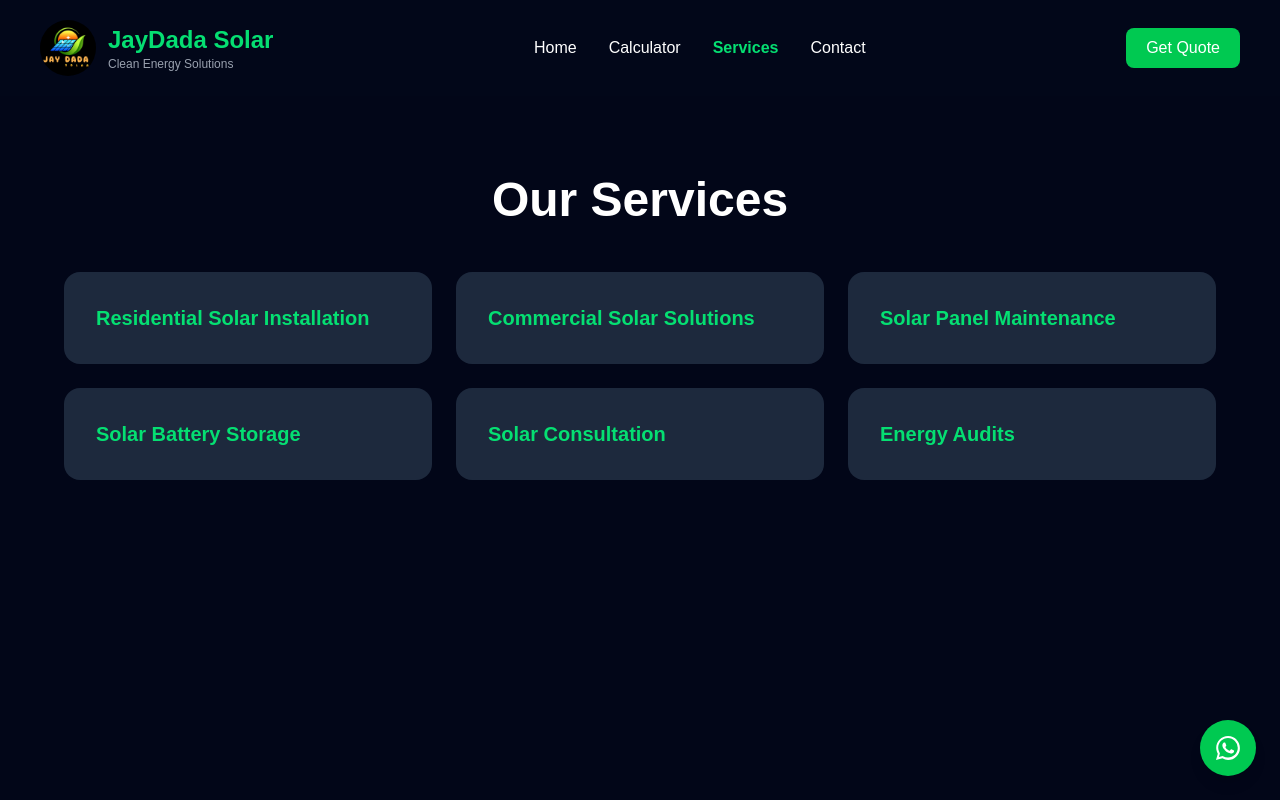
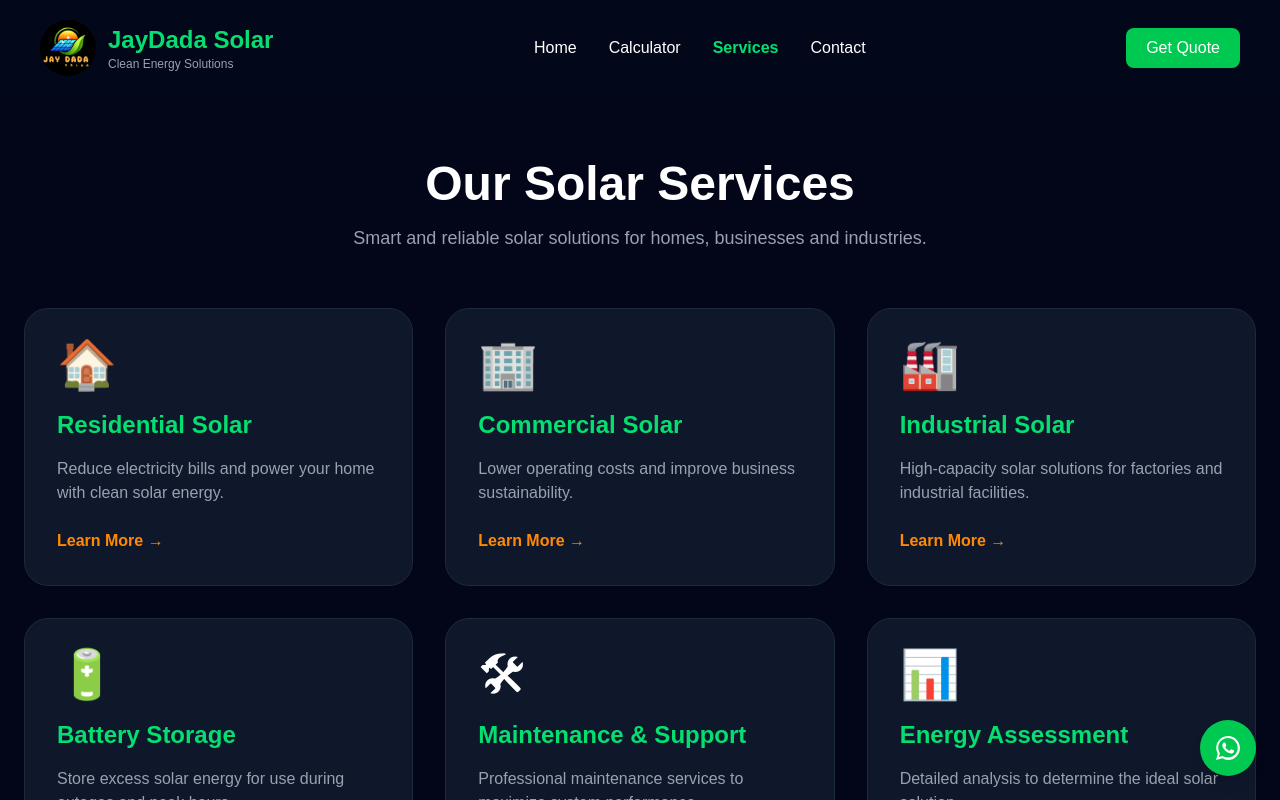
Before and after one commit to rahulsingh81069/solar-energy-website, a React (Vite) app: page /services in a window 1280 px wide. Shown: the top 800 px of the page. Built offline with nearby package versions, Linux system fonts and the light colour scheme.

Commit message:
Enhanced service cards design

```diff
--- a/src/pages/Services.jsx
+++ b/src/pages/Services.jsx
@@ -1,31 +1,85 @@
 export default function Services() {
   const services = [
-    "Residential Solar Installation",
-    "Commercial Solar Solutions",
-    "Solar Panel Maintenance",
-    "Solar Battery Storage",
-    "Solar Consultation",
-    "Energy Audits",
+    {
+      icon: "🏠",
+      title: "Residential Solar",
+      description:
+        "Reduce electricity bills and power your home with clean solar energy.",
+    },
+    {
+      icon: "🏢",
+      title: "Commercial Solar",
+      description:
+        "Lower operating costs and improve business sustainability.",
+    },
+    {
+      icon: "🏭",
+      title: "Industrial Solar",
+      description:
+        "High-capacity solar solutions for factories and industrial facilities.",
+    },
+    {
+      icon: "🔋",
+      title: "Battery Storage",
+      description:
+        "Store excess solar energy for use during outages and peak hours.",
+    },
+    {
+      icon: "🛠",
+      title: "Maintenance & Support",
+      description:
+        "Professional maintenance services to maximize system performance.",
+    },
+    {
+      icon: "📊",
+      title: "Energy Assessment",
+      description:
+        "Detailed analysis to determine the ideal solar solution.",
+    },
   ];
 
   return (
-    <div className="min-h-screen bg-slate-950 text-white py-20 px-6">
-      <h1 className="text-5xl font-bold text-center mb-12">
-        Our Services
+    <section className="min-h-screen bg-slate-950 text-white py-16 px-6">
+      <div className="max-w-7xl mx-auto">
+
+        <div className="text-center mb-14">
+          <h1 className="text-5xl font-bold mb-4">
+            Our Solar Services
           </h1>
 
-      <div className="max-w-6xl mx-auto grid md:grid-cols-3 gap-6">
+          <p className="text-gray-400 text-lg">
+            Smart and reliable solar solutions for homes,
+            businesses and industries.
+          </p>
+        </div>
+
+        <div className="grid md:grid-cols-2 lg:grid-cols-3 gap-8">
+
           {services.map((service, index) => (
             <div
               key={index}
-            className="bg-slate-800 p-8 rounded-2xl"
+              className="bg-slate-900 rounded-3xl p-8 border border-slate-800 hover:border-green-500 hover:-translate-y-2 transition-all duration-300"
             >
-            <h2 className="text-xl font-semibold text-green-400">
-              {service}
+              <div className="text-5xl mb-5">
+                {service.icon}
+              </div>
+
+              <h2 className="text-2xl font-bold mb-4 text-green-400">
+                {service.title}
               </h2>
+
+              <p className="text-gray-400">
+                {service.description}
+              </p>
+
+              <button className="mt-6 text-orange-400 font-semibold">
+                Learn More →
+              </button>
             </div>
           ))}
+
         </div>
       </div>
+    </section>
   );
 }
```
Lines whose indentation alone changed are shown as unchanged.
